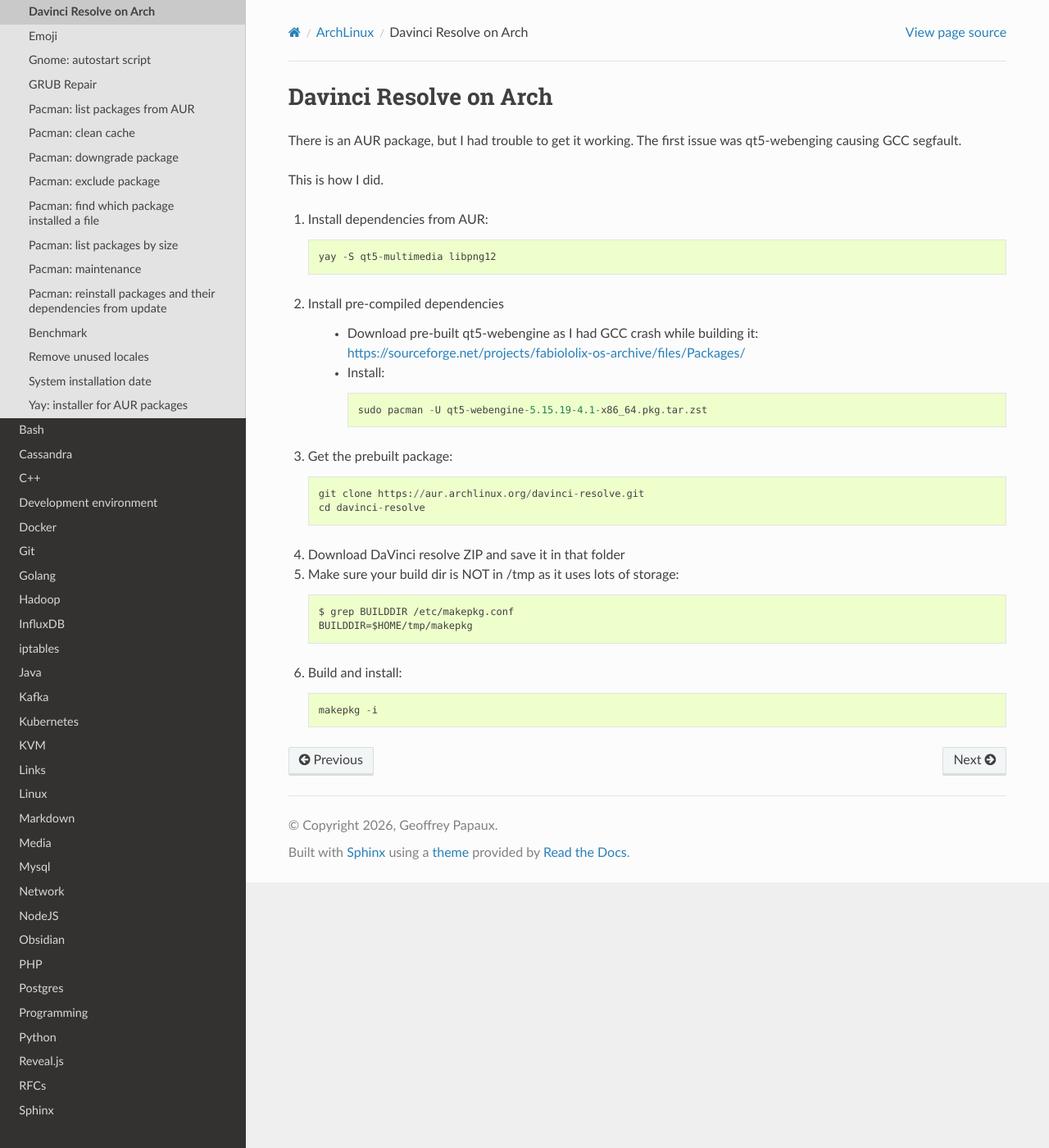
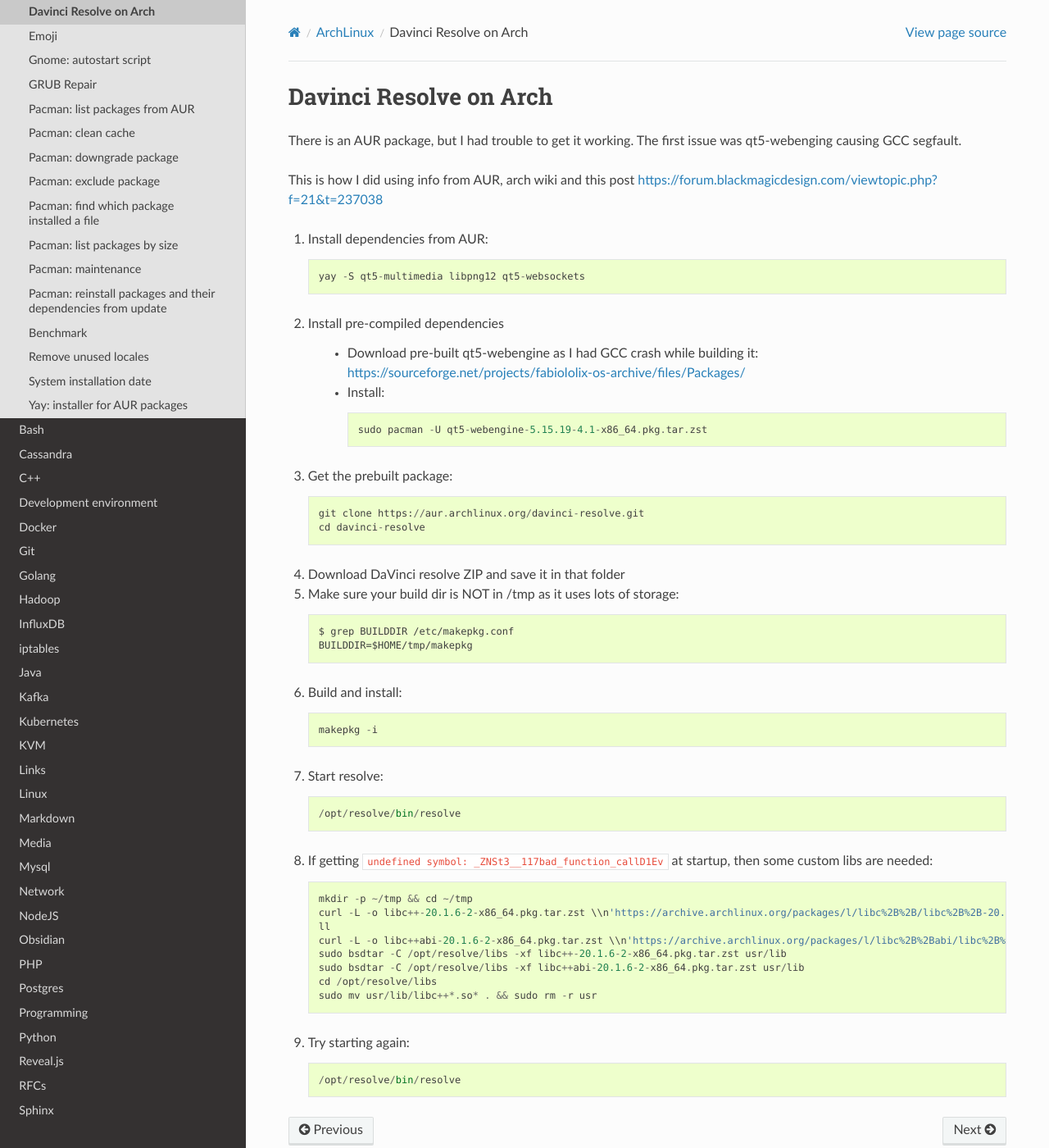
Before and after one commit to papaux/til, a Sphinx documentation site: the page built from source/archlinux/davinci-resolve.rst, in a window 1280 px wide and 1400 px high. Shown: the whole window at 82% size. Built offline with Sphinx 7.4.7 and the Read the Docs theme 3.1.0, drawn with Linux system fonts in a browser that asks for light colours.

Commit message:
add instructions to fix missing symbols

```diff
--- a/source/archlinux/davinci-resolve.rst
+++ b/source/archlinux/davinci-resolve.rst
@@ -4,11 +4,12 @@
 There is an AUR package, but I had trouble to get it working.
 The first issue was qt5-webenging causing GCC segfault.
 
-This is how I did.
+This is how I did using info from AUR, arch wiki and this post
+https://forum.blackmagicdesign.com/viewtopic.php?f=21&t=237038
 
 1. Install dependencies from AUR::
 
-    yay -S qt5-multimedia libpng12
+    yay -S qt5-multimedia libpng12 qt5-websockets
 
 2. Install pre-compiled dependencies
 
@@ -33,3 +34,22 @@
 6. Build and install::
 
     makepkg -i
+
+7. Start resolve::
+
+    /opt/resolve/bin/resolve
+
+8. If getting ``undefined symbol: _ZNSt3__117bad_function_callD1Ev`` at startup, then some custom libs are needed::
+
+    mkdir -p ~/tmp && cd ~/tmp
+    curl -L -o libc++-20.1.6-2-x86_64.pkg.tar.zst \\n'https://archive.archlinux.org/packages/l/libc%2B%2B/libc%2B%2B-20.1.6-2-x86_64.pkg.tar.zst'
+    ll
+    curl -L -o libc++abi-20.1.6-2-x86_64.pkg.tar.zst \\n'https://archive.archlinux.org/packages/l/libc%2B%2Babi/libc%2B%2Babi-20.1.6-2-x86_64.pkg.tar.zst'
+    sudo bsdtar -C /opt/resolve/libs -xf libc++-20.1.6-2-x86_64.pkg.tar.zst usr/lib
+    sudo bsdtar -C /opt/resolve/libs -xf libc++abi-20.1.6-2-x86_64.pkg.tar.zst usr/lib
+    cd /opt/resolve/libs
+    sudo mv usr/lib/libc++*.so* . && sudo rm -r usr
+
+9. Try starting again::
+
+    /opt/resolve/bin/resolve
```
